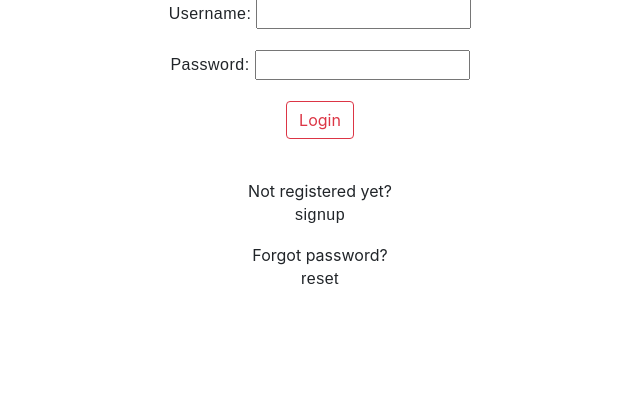
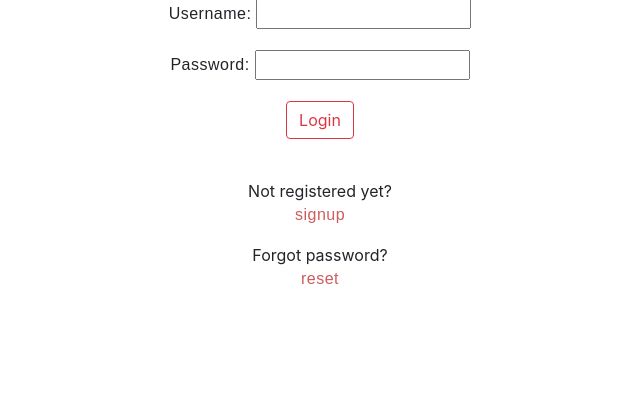
Before and after one commit to triskaVpate/exerlogger, a Django app: a page that uses templates/userspace/base.html in a window 1280 px wide. Shown: the part 155-553 px from the top of the page, without its empty margins (320-960 px from the left). Run offline with Django 3.2, Linux system fonts and the light colour scheme; some libraries are stand-ins or nearby versions.

Commit message:
Links color red

```diff
--- a/exerlogger/static/workout/style.css
+++ b/exerlogger/static/workout/style.css
@@ -4,7 +4,7 @@ body{
 }
 
 body a{
-    color: #212529;
+    color: #CD5C5C;
 }
 
 body a:hover{
```
